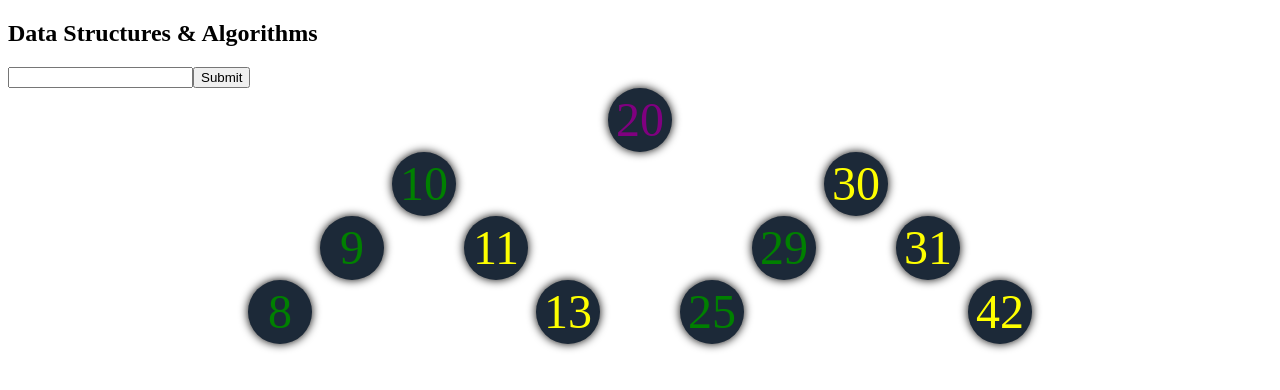
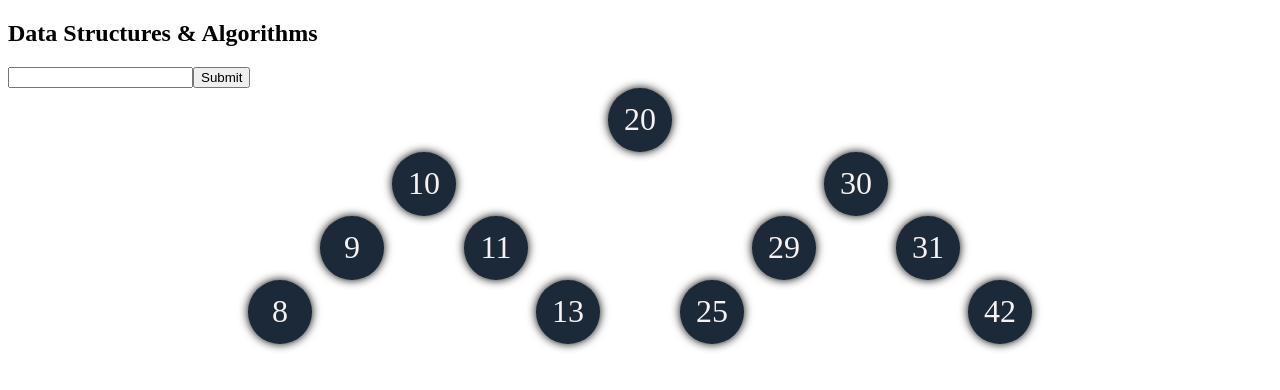
Before and after one commit to samp-reston/algo-visualiser, a React (Create React App) app: page / in a window 1280 px wide. Shown: the top 390 px of the page. Built offline with nearby package versions, Linux system fonts and the light colour scheme.

Commit message:
Sort out legacy css

```diff
--- a/src/App.css
+++ b/src/App.css
@@ -7,14 +7,15 @@
 }
 
 .bst-node {
+  display: flex;
+  justify-content: center;
+  align-items: center;
   height: 64px;
   width: 64px;
   background-color: #1C2938;
   border-radius: 50%;
-  text-align: center;
-  line-height: 64px;
   color: #f8f1f1;
-  font-size: 48px;
+  font-size: 200%;
   filter: drop-shadow(0px 0px 5px black);
   margin: 0 0.25rem;
 }
@@ -22,15 +23,3 @@
 .container {
   display: flex;
 }
-
-.bst-root {
-  color: purple;
-}
-
-.bst-left-child {
-  color: green;
-}
-
-.bst-right-child {
-  color: yellow;
-}
```
